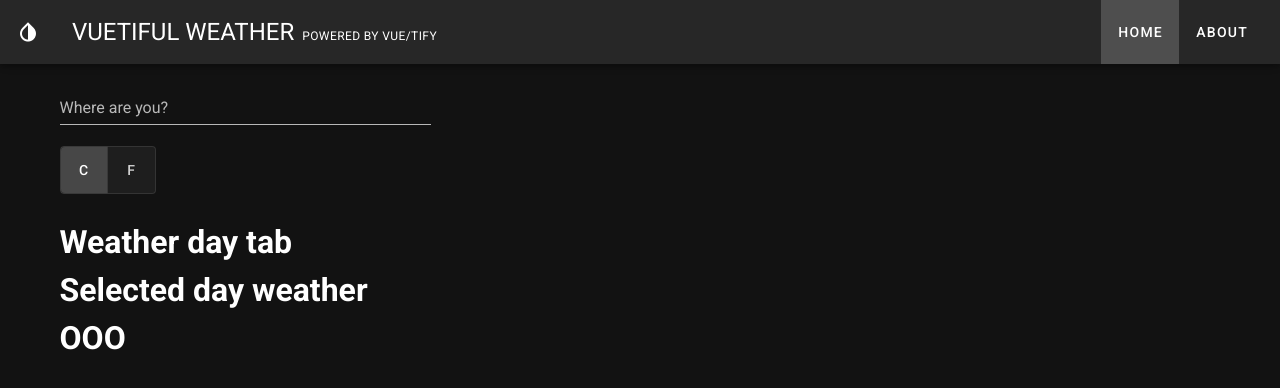
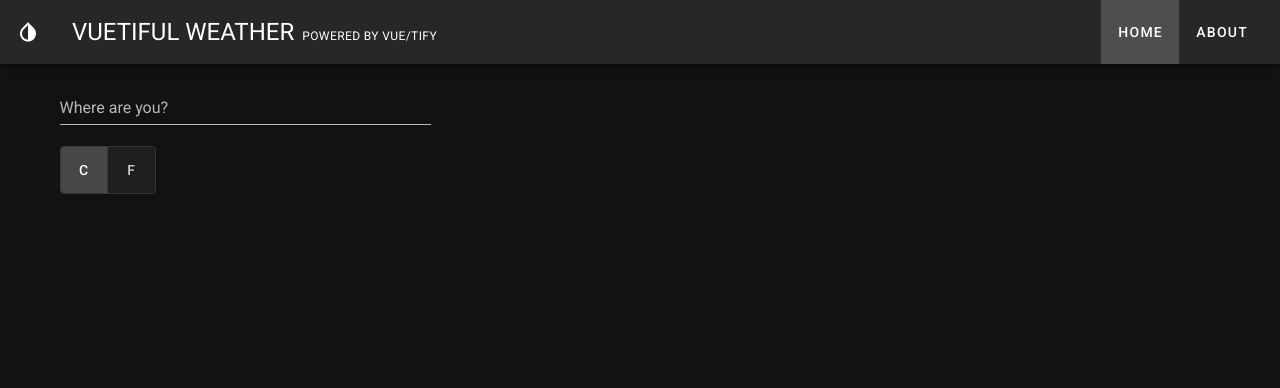
Before and after one commit to AdamModus/vuetiful-weather-js, a Vue app: page / in a window 1280 px wide. Shown: the top 388 px of the page. Built offline with nearby package versions, Linux system fonts and the light colour scheme.

Commit message:
first play with tabs

```diff
--- a/src/components/CurrentWeather/CurrentWeather.vue
+++ b/src/components/CurrentWeather/CurrentWeather.vue
@@ -40,7 +40,6 @@
 </style>
 
 <script>
-import Vue from 'vue';
 import { mapState, mapGetters } from 'vuex';
 import store from '../../store';
 
--- a/src/components/ForecastAggregator/ForecastAggregator.vue
+++ b/src/components/ForecastAggregator/ForecastAggregator.vue
@@ -1,15 +1,26 @@
 <template>
   <div>
-    <h1>Weather day tab</h1>
-    <h1>Selected day weather</h1>
-    <h1 class="owf owf-800">OOO</h1>
+    <h1 class="owf owf-800"></h1>
+    <v-tabs center-active v-if="this.sixteenDayForecast">
+      <v-tab v-for="(day, index) in this.sixteenDayForecast" v-bind:key="index">
+        {{ day.dateString }}
+      </v-tab>
+    </v-tabs>
   </div>
 </template>
 
 <style scoped></style>
 
 <script>
+import { mapState } from 'vuex';
+import store from '../../store';
+
 export default {
   name: 'ForecastAggregator',
+  computed: {
+    ...mapState({
+      sixteenDayForecast: state => state.forecast.sixteenDayWeatherForecast,
+    }),
+  },
 };
 </script>
--- a/src/components/LocationInput/LocationInput.vue
+++ b/src/components/LocationInput/LocationInput.vue
@@ -7,7 +7,6 @@
 <style scoped></style>
 
 <script>
-import Vue from 'vue';
 import { mapActions, mapState } from 'vuex';
 
 export default {
--- a/src/components/UnitPicker/UnitPicker.vue
+++ b/src/components/UnitPicker/UnitPicker.vue
@@ -8,7 +8,6 @@
 <style scoped></style>
 
 <script>
-import Vue from 'vue';
 import { mapActions, mapState } from 'vuex';
 
 export default {
```
